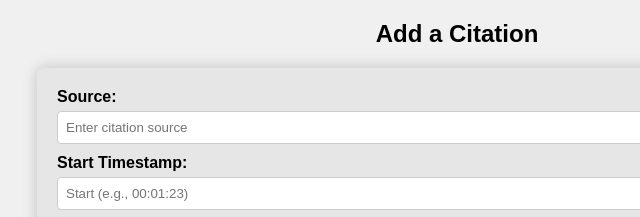
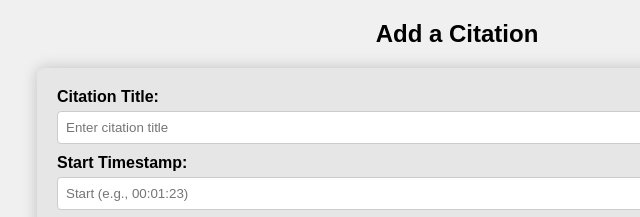
Before and after one commit to JaimeMagsino/thesis, a browser extension: page youtube_extension_citation.html in a window 1280 px wide. Shown: the top 217 px of the page, 183-823 px from the left. Drawn offline with Linux system fonts and the light colour scheme.

Commit message:
reanmed souce to citation title

```diff
--- a/content.js
+++ b/content.js
@@ -352,7 +352,7 @@ async function loadCitations() {
                         `;
 
                         citationElement.innerHTML = `
-                            <p><strong>Source:</strong> ${citation.source}</p>
+                            <p><strong>Citation Title:</strong> ${citation.source}</p>
                             <p><strong>Time Range:</strong> ${citation.timestampStart} - ${citation.timestampEnd}</p>
                             <p><strong>Added by:</strong> ${citation.username}</p>
                             <p><strong>Date Added:</strong> ${new Intl.DateTimeFormat('en-US', {
--- a/youtube_extension_citation.html
+++ b/youtube_extension_citation.html
@@ -10,8 +10,8 @@
     <h2>Add a Citation</h2>
     <form id="citation-form">
         <div class="form-group">
-            <label for="source">Source:</label>
-            <input type="text" id="source" name="source" placeholder="Enter citation source" required>
+            <label for="source">Citation Title:</label>
+            <input type="text" id="source" name="source" placeholder="Enter citation title" required>
         </div>
 
         <div class="form-group">
```
